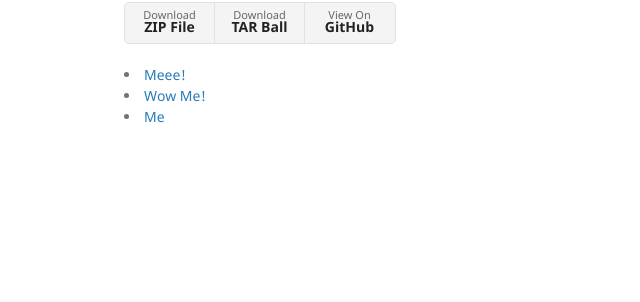
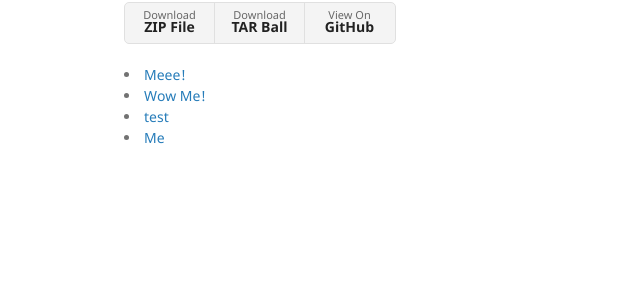
Before and after one commit to transresult/2504-chat-bot-source, a Jekyll site: the page built from de/test.md, in a window 1280 px wide. Shown: the part 376-678 px from the top of the page, without its empty margins (86-726 px from the left). Built offline with Jekyll 4.4.1, drawn with Linux system fonts in a browser that asks for light colours; our own code applies the rules of GitHub Pages for plain Markdown files.

Commit message:
Update test.md

```diff
--- a/de/test.md
+++ b/de/test.md
@@ -1 +1,7 @@
+---
+layout: default
+title: test
+rank: 2
+---
+
 #test
```
